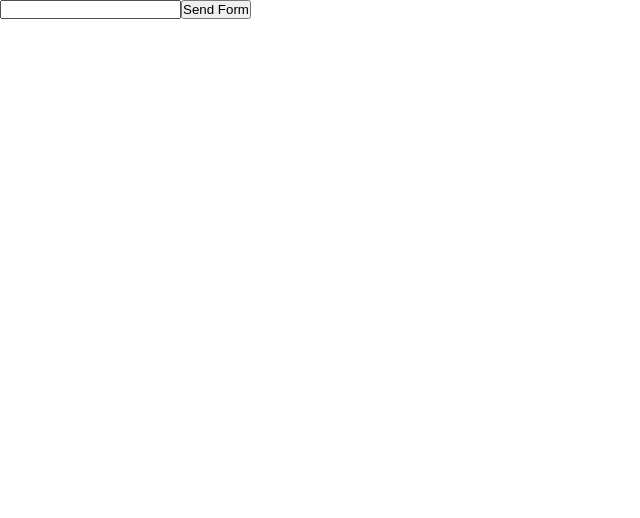
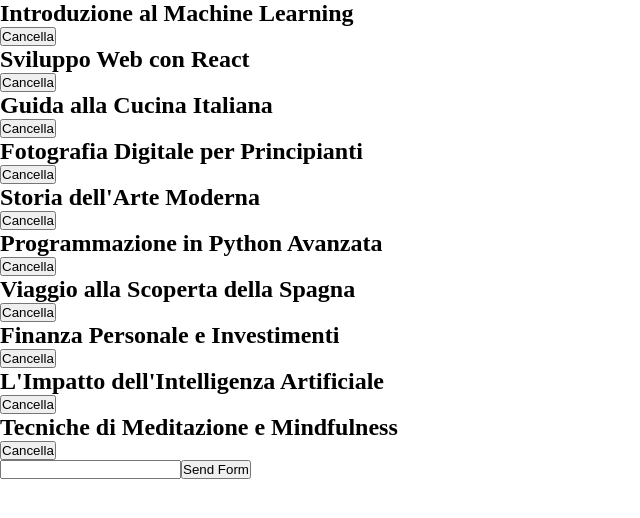
Before and after one commit to simoneburrai/react-form, a React (Vite) app: page / in a window 1280 px wide. Shown: the top 518 px of the page, without its empty margins (0-640 px from the left). Built offline with nearby package versions, Linux system fonts and the light colour scheme.

Commit message:
feat: tried to completed bonus 2

```diff
--- a/src/components/Article.jsx
+++ b/src/components/Article.jsx
@@ -1,6 +1,20 @@
-function Article({ title }) {
+import { useState } from "react";
+
+function Article({ title, isClicked, newTitleSetting, id }) {
+    const [newTitle, setNewTitle] = useState(title);
+    const inputTitle = <input value={newTitle} onChange={(e) => setNewTitle(e.target.value)}></input>
+    const onSubmitTitle = (e) => {
+        e.preventDefault;
+        setNewTitle(newTitle);
+        newTitleSetting(newTitle, id);
+    }
+
+
+
     return <div className="article">
         <h2>{title}</h2>
+        {isClicked && <form onSubmit={onSubmitTitle}> {inputTitle}
+            <button>Submit</button></form>}
     </div>
 }
 
--- a/src/components/Main.jsx
+++ b/src/components/Main.jsx
@@ -6,11 +6,13 @@ function Main({ initialArticles }) {
     // Reactive Variables
     const [articles, setArticles] = useState(initialArticles);
     const [inputTitle, setInputTitle] = useState("");
+    const [isClicked, setIsClicked] = useState(false);
 
     // Input Handler on Title Inserting
     const handleInputEvent = (e) => {
         setInputTitle(e.target.value);
     }
+
 
     // Form management operations
     const onSubmitFun = (event) => {
@@ -20,13 +22,11 @@ function Main({ initialArticles }) {
             const lastArticle = articles[articles.length - 1];
             newId = lastArticle.id + 1;
         } else { newId = 1 };
-        console.log(articles)
         const newArticle = {
             id: newId,
             title: inputTitle,
             description: "",
         };
-        console.log(newArticle);
         setInputTitle("");
         setArticles([...articles, newArticle]);
     }
@@ -37,20 +37,26 @@ function Main({ initialArticles }) {
         setArticles(updatedArticles);
     }
 
+    const newTitleSetting = (title, id) => {
+        currentElement = articles.find(article => article.id === id);
+        currentElement.title = title;
+        const modifiedArticles = articles.filter(article => article.id !== id)
+        setArticles([...modifiedArticles, currentElement]);
+    }
 
+    const clickedId = (id) => {
+        setIsClicked(true);
+    }
 
     return <main>
-        <div className="article-container">
-            {articles.map(article =>
-                <div key={article.id}>
-                    <Article title={article.title} key={article.id} />
-                    <button onClick={removeArticles(article.id)} >Cancella</button>
-                </div>
-            )}
-        </div>
+        {articles.map(article =>
+            <div className="article-container" key={article.id}>
+                <Article isClicked={isClicked} onClick={() => clickedId} title={article.title} key={article.id} newTitleSetting={newTitleSetting} id={article.id} />
+                <button onClick={() => removeArticles(article.id)} >Cancella</button>
+            </div>
+        )}
         <div className="form-container">
             <form onSubmit={onSubmitFun}>
-                {inputTitle}
                 <input type="text" value={inputTitle} onChange={handleInputEvent} />
                 <button >Send Form</button>
             </form>
@@ -58,5 +64,4 @@ function Main({ initialArticles }) {
     </main>
 
 }
-
 export default Main;
```
